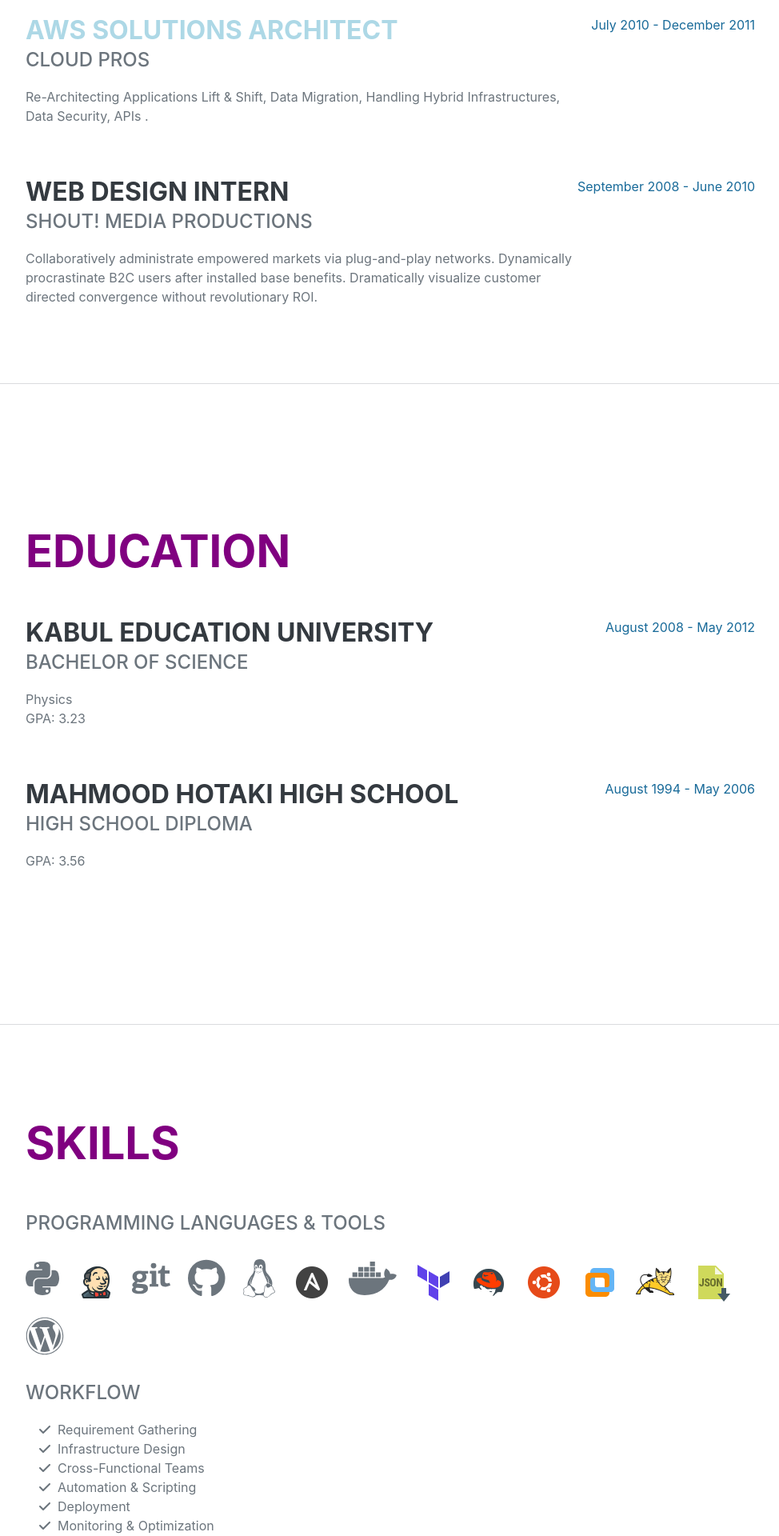
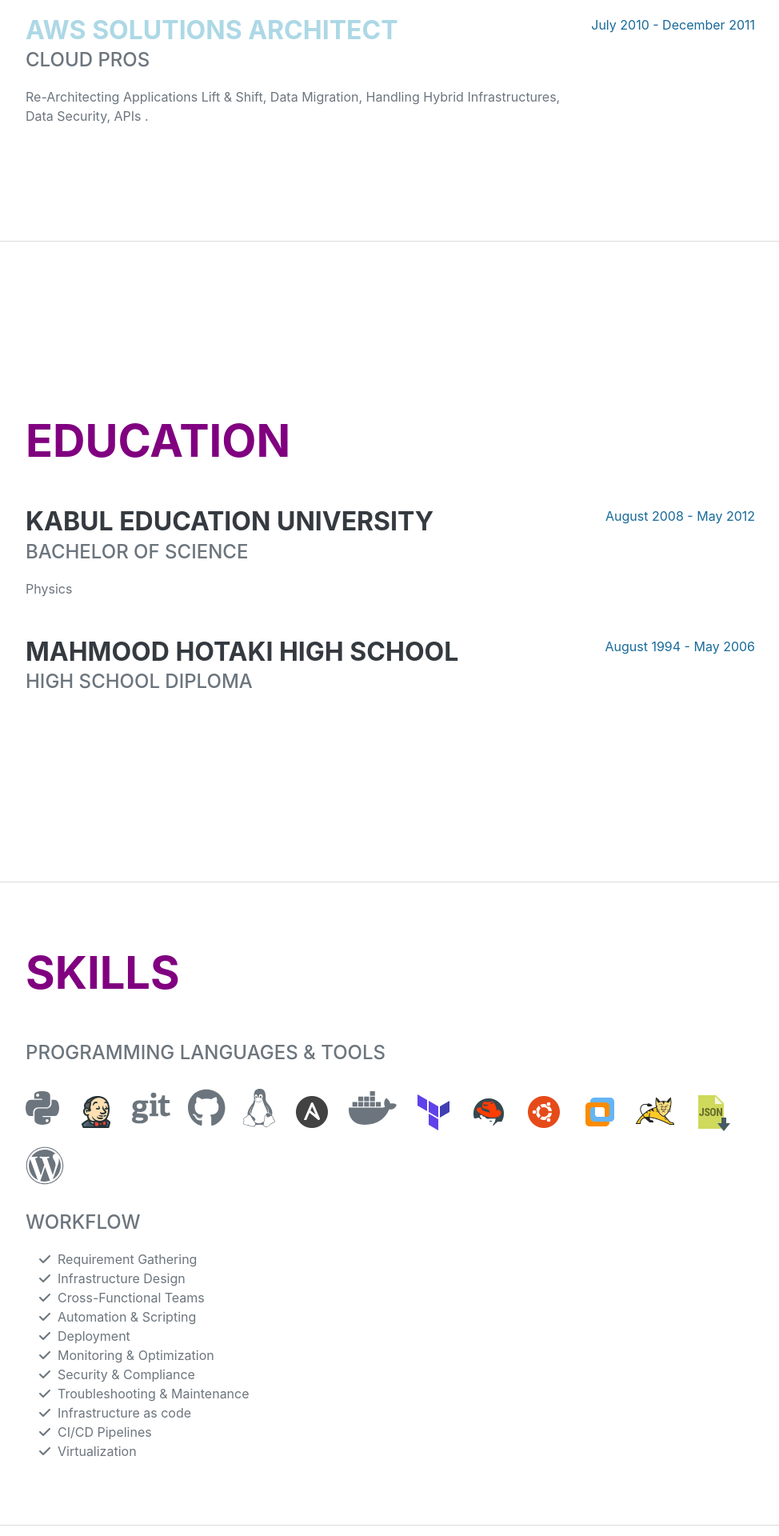
Before and after one commit to mkhnoori/my-resume, a Django app: page / in a window 1280 px wide. Shown: the part 1720-3640 px from the top of the page at 80% size, without its empty margins (288-1262 px from the left). Run offline with Django 5.2, Linux system fonts and the light colour scheme; some libraries are stand-ins or nearby versions; some web fonts are replaced.

Commit message:
updated html

```diff
--- a/website/templates/home.html
+++ b/website/templates/home.html
@@ -47,7 +47,7 @@
                     <div class="subheading mb-5">
                         Experienced Cloud Engineer
                     </div>
-                    <p class="lead mb-5">Cloud Engineer and Linux System Administrator with over 5 years of experience in designing, deploying, and maintaining secure, scalable infrastructure. Skilled in cloud platforms (AWS, Azure) and Linux environments, I specialize in optimizing performance and cost, ensuring high availability, and automating workflows with tools like Terraform, Ansible, and Docker. Known for my proactive approach to troubleshooting and my dedication to security and efficiency, I aim to deliver robust solutions that meet the evolving demands of modern enterprises. </p>
+                    <p class="lead mb-5">Cloud Engineer and Linux System Administrator with over 5 years of experience in designing, deploying, and maintaining secure, scalable infrastructure. Skilled in cloud platforms (AWS, Kubernetes, Docker) and Linux environments, I specialize in optimizing performance and cost, ensuring high availability, and automating workflows with tools like Terraform, Ansible, and Docker. Known for my proactive approach to troubleshooting and my dedication to security and efficiency, I aim to deliver robust solutions that meet the evolving demands of modern enterprises. </p>
                     <div class="social-icons">
                         <a class="social-icon" href="https://www.linkedin.com/"><i class="fab fa-linkedin-in"></i></a>
                         <a class="social-icon" href="https://github.com/mkhnoori"><i class="fab fa-github"></i></a>
@@ -57,6 +57,7 @@
                         <a class="social-icon" href="https://youtube.com"><i class="fab fa-youtube"></i></a>
                         <a class="social-icon" href="tel:5168177406"><i class="fas fa-phone-alt"></i></a>
                         <a class="social-icon" href="mailto:mkh_noori@yahoo.com"><i class="fas fa-envelope"></i></a>
+                        <a class="social-icon" href="https://www.google.com/maps/search/?q=Your+Address+Here" target="_blank"><i class="fas fa-map-marker-alt"></i></a>
                     </div>
                 </div>
             </section>
@@ -94,12 +95,6 @@ Optimization and Troubleshooting: Improved server efficiency by fine-tuning conf
                         <div class="flex-shrink-0"><span class="text-primary">July 2010 - December 2011</span></div>
                     </div>
                     <div class="d-flex flex-column flex-md-row justify-content-between">
-                        <div class="flex-grow-1">
-                            <h3 class="mb-0">Web Design Intern</h3>
-                            <div class="subheading mb-3">Shout! Media Productions</div>
-                            <p>Collaboratively administrate empowered markets via plug-and-play networks. Dynamically procrastinate B2C users after installed base benefits. Dramatically visualize customer directed convergence without revolutionary ROI.</p>
-                        </div>
-                        <div class="flex-shrink-0"><span class="text-primary">September 2008 - June 2010</span></div>
                     </div>
                 </div>
             </section>
@@ -113,7 +108,6 @@ Optimization and Troubleshooting: Improved server efficiency by fine-tuning conf
                             <h3 class="mb-0">Kabul Education University</h3>
                             <div class="subheading mb-3">Bachelor of Science</div>
                             <div>Physics</div>
-                            <p>GPA: 3.23</p>
                         </div>
                         <div class="flex-shrink-0"><span class="text-primary">August 2008 - May 2012</span></div>
                     </div>
@@ -121,7 +115,6 @@ Optimization and Troubleshooting: Improved server efficiency by fine-tuning conf
                         <div class="flex-grow-1">
                             <h3 class="mb-0">Mahmood Hotaki High School</h3>
                             <div class="subheading mb-3">High School Diploma</div>
-                            <p>GPA: 3.56</p>
                         </div>
                         <div class="flex-shrink-0"><span class="text-primary">August 1994 - May 2006</span></div>
                     </div>
@@ -182,6 +175,18 @@ Optimization and Troubleshooting: Improved server efficiency by fine-tuning conf
                         <li>
                             <span class="fa-li"><i class="fas fa-check"></i></span>
                             Troubleshooting & Maintenance
+                        </li>
+                        <li>
+                            <span class="fa-li"><i class="fas fa-check"></i></span>
+                            Infrastructure as code
+                        </li>
+                        <li>
+                            <span class="fa-li"><i class="fas fa-check"></i></span>
+                            CI/CD Pipelines
+                        </li>
+                        <li>
+                            <span class="fa-li"><i class="fas fa-check"></i></span>
+                            Virtualization
                         </li>
                     </ul>
                 </div>
```
